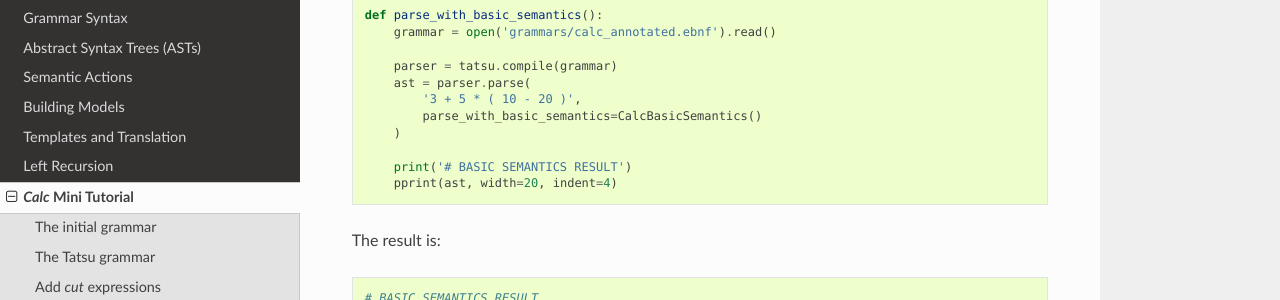
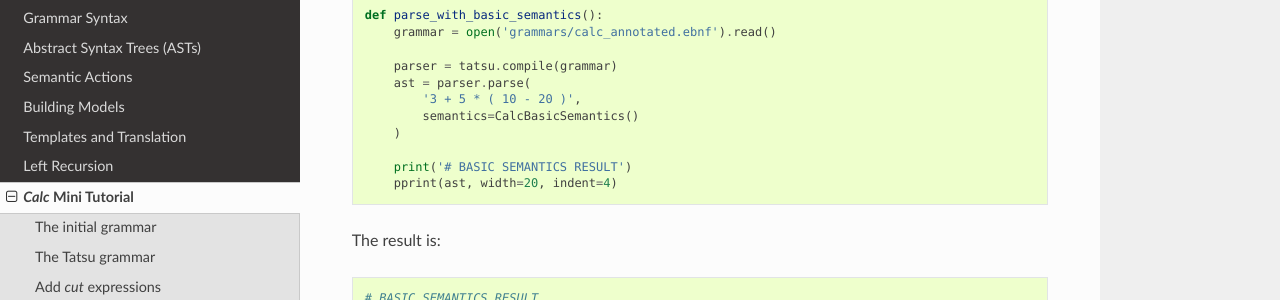
Before and after one commit to neogeny/TatSu, a Sphinx documentation site: the page built from docs/mini-tutorial.rst, in a window 1280 px wide and 900 px high, scrolled down 5036 px. Shown: the part 151-451 px from the top of the window. Built offline with Sphinx 7.4.7 and the Read the Docs theme 2.0.0, drawn with Linux system fonts in a browser that asks for light colours.

Commit message:
parse_with_basic_semantics -> semantics

```diff
--- a/docs/mini-tutorial.rst
+++ b/docs/mini-tutorial.rst
@@ -305,7 +305,7 @@ Semantics for |TatSu| parsers are not specified in the grammar, but in a separat
         parser = tatsu.compile(grammar)
         ast = parser.parse(
             '3 + 5 * ( 10 - 20 )',
-            parse_with_basic_semantics=CalcBasicSemantics()
+            semantics=CalcBasicSemantics()
         )
 
         print('# BASIC SEMANTICS RESULT')
```
